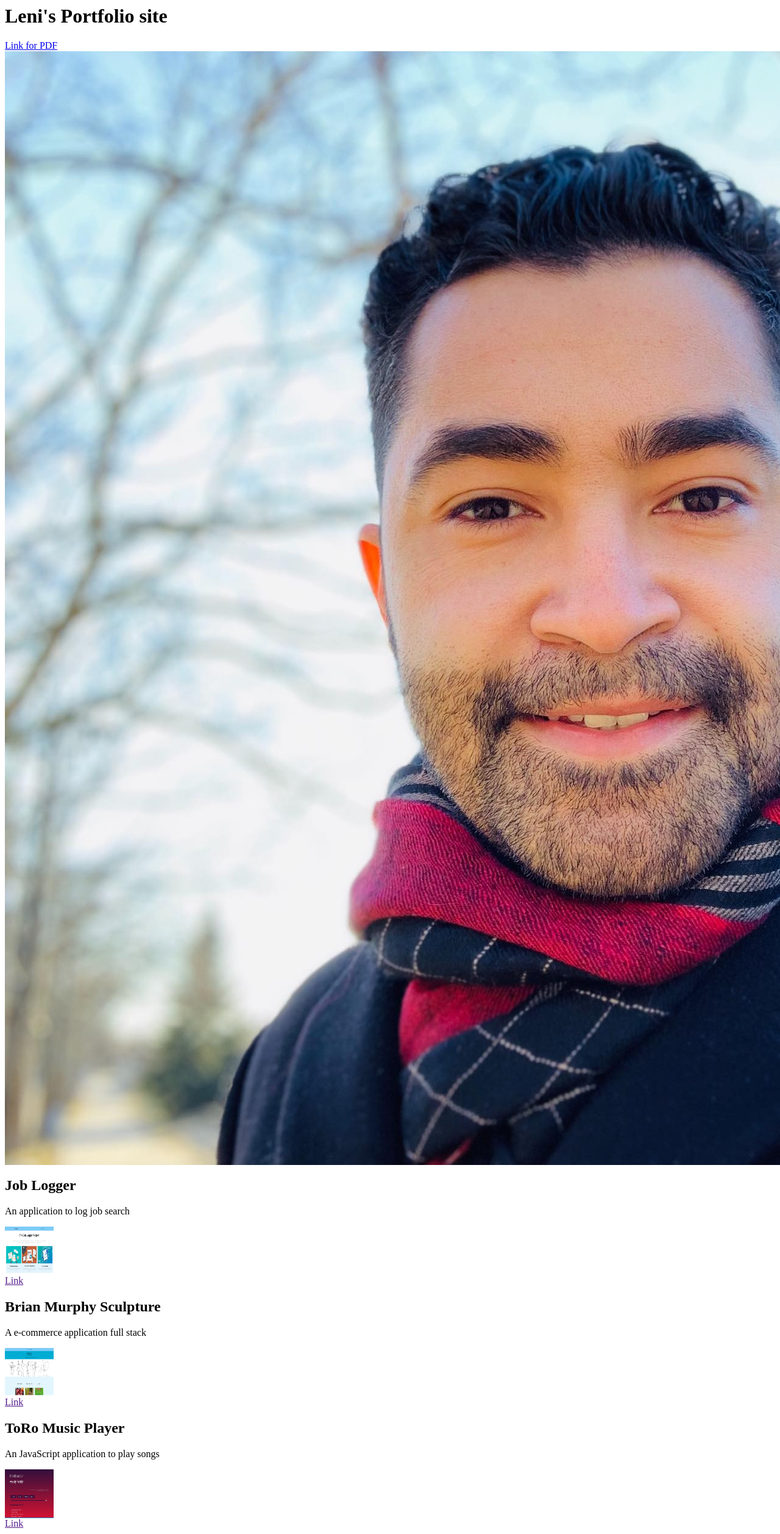
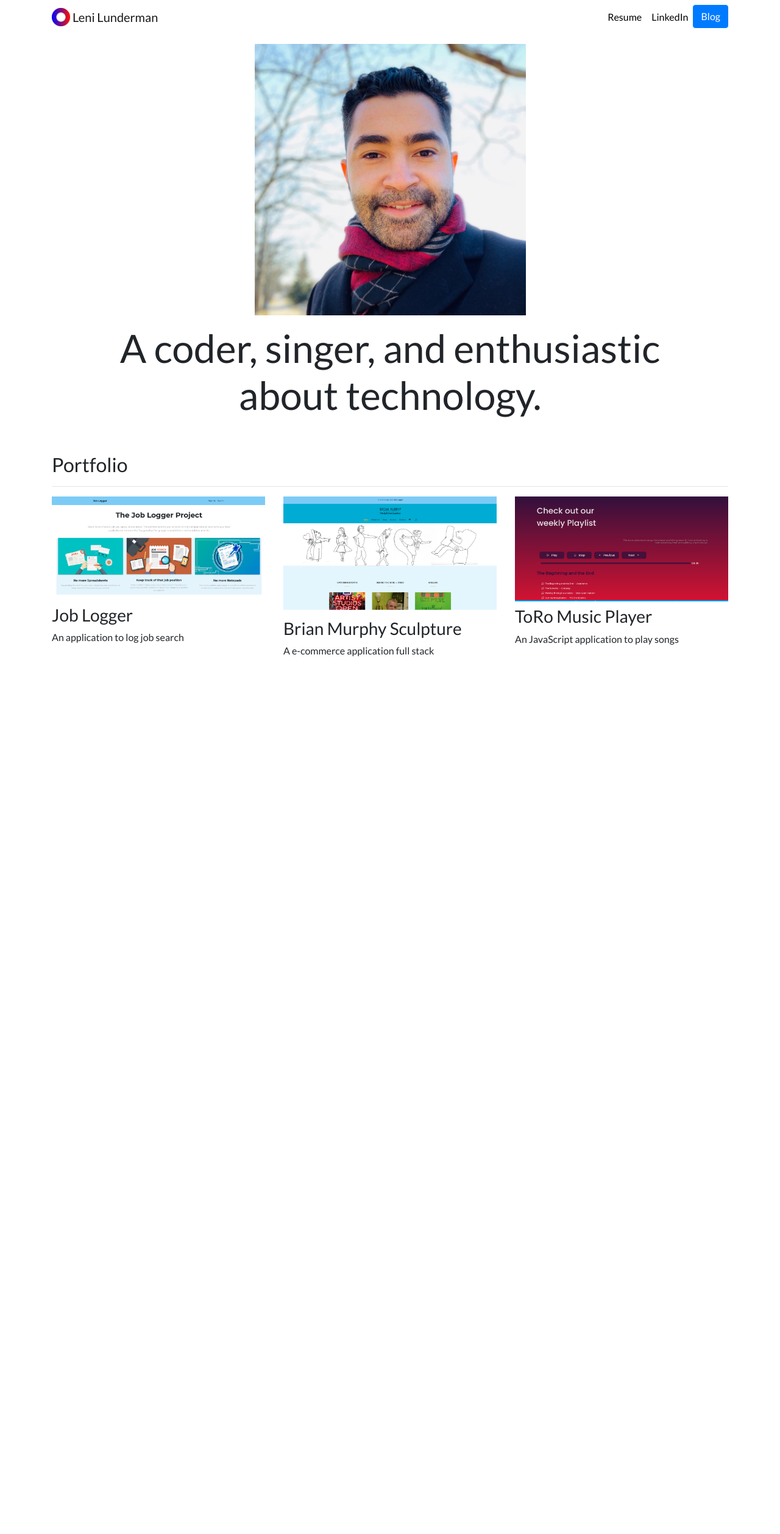
Before and after one commit to lenilunderman/django-site, a Django app: page / in a window 1280 px wide; the page is wider, and only the part inside the window is pictured. Shown: that part at 61% size. After the commit the page ends 1076 px from the top of that part, so only its background shows below. Run offline with Django 3.2, Linux system fonts and the light colour scheme; data comes from the database, SQL or seed files in the repository; both versions use the stored data as it was after the commit; some libraries are stand-ins or nearby versions.

Commit message:
Final Project - Personal Blog

```diff
--- a/blog/models.py
+++ b/blog/models.py
@@ -5,3 +5,6 @@ class Blog(models.Model):
     title = models.CharField(max_length=200)
     description = models.TextField()
     date = models.DateField()
+
+    def __str__(self):
+       return self.title
--- a/blog/urls.py
+++ b/blog/urls.py
@@ -1,6 +1,9 @@
 from django.urls import path
 from . import views
 
+app_name = 'blog'
+
 urlpatterns = [
     path('', views.all_blogs, name='all_blogs'),
+    path('<int:blog_id>/', views.detail, name='detail'),
 ]
--- a/portfolio/models.py
+++ b/portfolio/models.py
@@ -6,3 +6,6 @@ class Project(models.Model):
     description = models.CharField(max_length=250)
     image = models.ImageField(upload_to='portfolio/images/')
     url = models.URLField(blank=True) # the blank field makes 'things' optional
+
+    def __str__(self):
+       return self.title
--- /dev/null
+++ b/portfolio/static/portfolio/custom.css
@@ -0,0 +1,24 @@
+.navbar-nav .nav-link {
+    color: rgba(0,0,0,1) !important;
+}
+
+.navbar-nav .nav-link:hover {
+    color: rgba(0,0,0,.5) !important;
+}
+
+body {
+    font-family: 'Lato', sans-serif;
+}
+
+#blogtitle {
+    font-size: 6rem;
+}
+
+@media (min-width: 992px) {
+    #hometext {
+        font-size: 4rem;
+    }
+    #blogdetailtitle {
+        font-size: 5rem;
+    }
+}
--- /dev/null
+++ b/portfolio/templates/portfolio/base.html
@@ -0,0 +1,59 @@
+{% load static %}
+<!doctype html>
+<html lang="en">
+
+<head>
+  <!-- Required meta tags -->
+  <meta charset="utf-8">
+  <meta name="viewport" content="width=device-width, initial-scale=1, shrink-to-fit=no">
+
+  <!-- Bootstrap CSS -->
+  <link rel="stylesheet" href="https://stackpath.bootstrapcdn.com/bootstrap/4.4.1/css/bootstrap.min.css" integrity="sha384-Vkoo8x4CGsO3+Hhxv8T/Q5PaXtkKtu6ug5TOeNV6gBiFeWPGFN9MuhOf23Q9Ifjh" crossorigin="anonymous">
+
+  <link rel="stylesheet" href="{% static "portfolio/custom.css" %}">
+
+  <link href="https://fonts.googleapis.com/css?family=Lato&display=swap" rel="stylesheet">
+
+  <link rel="icon" type="image/png" href="{% static "portfolio/Logo.png" %}">
+
+  <title>Leni | Coder | Tech</title>
+</head>
+
+<body>
+
+  <nav id="topNav" class="navbar navbar-expand-md navbar-light">
+    <div class="container">
+      <a class="navbar-brand" href="{% url 'home' %}">
+        <img src="{% static "portfolio/Logo.png" %}" width="30" height="30" class="d-inline-block align-top" alt="Nick's Logo">
+        <span>Leni Lunderman</span>
+      </a>
+      <button class="navbar-toggler" type="button" data-toggle="collapse" data-target="#navbarNav" aria-controls="navbarNav" aria-expanded="false" aria-label="Toggle navigation">
+        <span class="navbar-toggler-icon"></span>
+      </button>
+      <div class="collapse navbar-collapse text-center" id="navbarNav">
+        <ul class="navbar-nav ml-auto">
+          <li class="nav-item">
+            <a class="nav-link" href="{% static "portfolio/resume.pdf" %}">Resume</a>
+          </li>
+          <li class="nav-item">
+            <a class="nav-link" href="https://www.linkedin.com/in/lenilunderman/" target="_blank">LinkedIn</a>
+          </li>
+          <li>
+            <a role="button" href="{% url 'blog:all_blogs' %}" class="btn btn-primary">Blog</a>
+          </li>
+        </ul>
+      </div>
+    </div>
+  </nav>
+  <div class="container">
+    {% block content %}{% endblock %}
+  </div>
+
+  <!-- Optional JavaScript -->
+  <!-- jQuery first, then Popper.js, then Bootstrap JS -->
+  <script src="https://code.jquery.com/jquery-3.4.1.slim.min.js" integrity="sha384-J6qa4849blE2+poT4WnyKhv5vZF5SrPo0iEjwBvKU7imGFAV0wwj1yYfoRSJoZ+n" crossorigin="anonymous"></script>
+  <script src="https://cdn.jsdelivr.net/npm/popper.js@1.16.0/dist/umd/popper.min.js" integrity="sha384-Q6E9RHvbIyZFJoft+2mJbHaEWldlvI9IOYy5n3zV9zzTtmI3UksdQRVvoxMfooAo" crossorigin="anonymous"></script>
+  <script src="https://stackpath.bootstrapcdn.com/bootstrap/4.4.1/js/bootstrap.min.js" integrity="sha384-wfSDF2E50Y2D1uUdj0O3uMBJnjuUD4Ih7YwaYd1iqfktj0Uod8GCExl3Og8ifwB6" crossorigin="anonymous"></script>
+</body>
+
+</html>
--- a/portfolio/templates/portfolio/home.html
+++ b/portfolio/templates/portfolio/home.html
@@ -1,18 +1,41 @@
+{% extends "portfolio/base.html" %}
+
 {% load static %}
 
-<h1> Leni's Portfolio site </h1>
-<a href="{% static 'portfolio/leni.pdf' %}"> Link for PDF </a>
-<img src="{% static 'portfolio/lenilunderman.jpg' %}" alt="leni">
-<!-- you need to do a for loop to access the dic in python-->
-{% for project in projects %}
-<h2>{{project.title }}</h2>
-<p>{{project.description}}</p>
-<img src="{{project.image.url}}" alt="" height="80" width="80">
+{% block content %}
 
-<!-- to use logic %% in python django language -->
-{% if project.url %}
-<br><a href="{{url.project.url}}">Link </a>
-{% endif %}
+<div class="row justify-content-center my-3">
+  <div class="col-5">
+    <img src="{% static 'portfolio/lenilunderman.jpg' %}" class="img-fluid">
+  </div>
+</div>
 
+<div class="row justify-content-center mb-3">
+  <div class="col-md-10 text-center">
+    <h1 id="hometext" class="d">
+      A coder, singer, and enthusiastic about technology.</h1>
+  </div>
+</div>
 
-{% endfor %}
+<h2 class="mt-5">Portfolio</h2>
+<hr>
+<div class="row">
+  {% for project in projects %}
+  <div class="col-lg-4 col-md-6">
+
+    {% if project.url %}
+    <a href="{{ project.url }}">
+      <img src="{{ project.image.url }}" class="img-fluid mb-2">
+    </a>
+    {% else %}
+
+    <img src="{{ project.image.url }}" class="img-fluid mb-2">
+    {% endif %}
+    <h3>{{ project.title }}</h3>
+    <p>{{ project.description }}</p>
+
+  </div>
+  {% endfor %}
+</div>
+
+{% endblock %}
```
Also changed, not shown: blog/templates/blog/all_blogs.html (+20 -5 lines), blog/templates/blog/detail.html (added, +13 -0 lines), blog/views.py (+6 -1 lines), db.sqlite3, media/portfolio/images/Capture.PNG (added), media/portfolio/images/Capture1.PNG (added), media/portfolio/images/Capture3.PNG (added), portfolio/static/portfolio/Logo.png (added), 2 other files.
